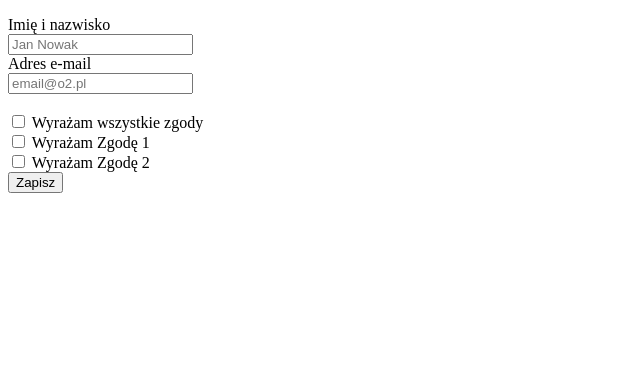
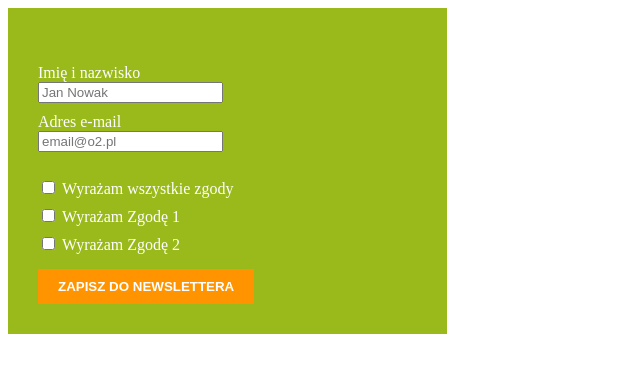
Before and after one commit to tetmyslynska/5-walidacja-formularza-zapisu-do-newslettera, a plain HTML site: page index.html in a window 1280 px wide. Shown: the whole page, without its empty margins (0-640 px from the left). Drawn offline with Linux system fonts and the light colour scheme.

Commit message:
stylowanie formularza

```diff
--- a/css/style.css
+++ b/css/style.css
@@ -0,0 +1,42 @@
+form#newsletter-form {
+  background-color: rgb(154, 186, 27);
+  font-size: 16px;
+  color: #fff;
+  padding: 30px;
+  width: 30%;
+}
+
+#errors {
+  color: red;
+  padding-left: 20px;
+}
+
+input,
+label {
+  display: inline-block;
+}
+
+label {
+  margin-top: 10px;
+}
+
+input [type="text"],
+input [type="email"] {
+  height: 20px;
+  width: 100%;
+}
+
+button[type="submit"] {
+  color: #fff;
+  background-color: #ff9300;
+  text-transform: uppercase;
+  border: 0;
+  margin-top: 15px;
+  padding: 10px 20px;
+  cursor: pointer;
+  font-weight: 700;
+}
+
+button[type="submit"]:hover {
+  background-color: #333333;
+}
--- a/index.html
+++ b/index.html
@@ -39,7 +39,7 @@
       <input type="checkbox" name="agree-2" id="agree-2" />
       <label for="agree-2">Wyrażam Zgodę 2</label><br />
 
-      <button type="submit" id="sign-up">Zapisz</button>
+      <button type="submit" id="sign-up">Zapisz do Newslettera</button>
     </form>
     <script src="js/script.js"></script>
   </body>
```
